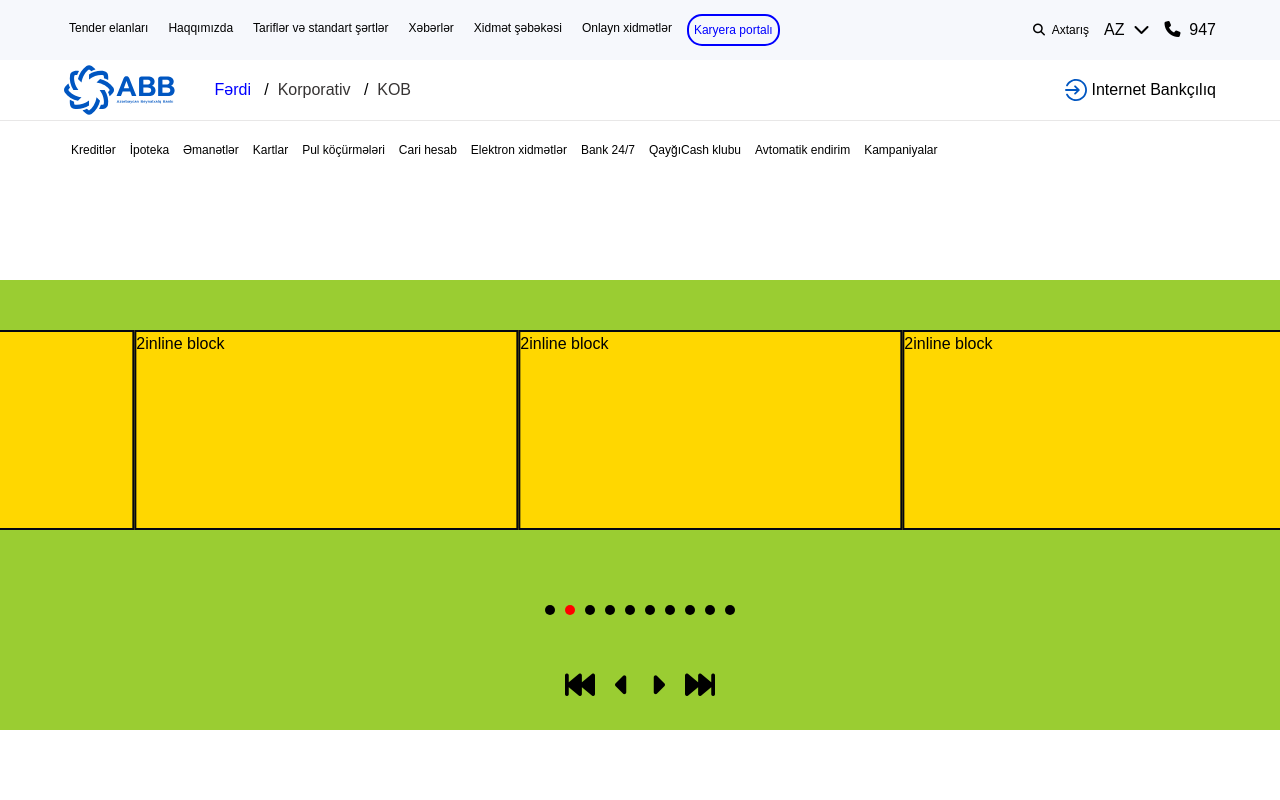
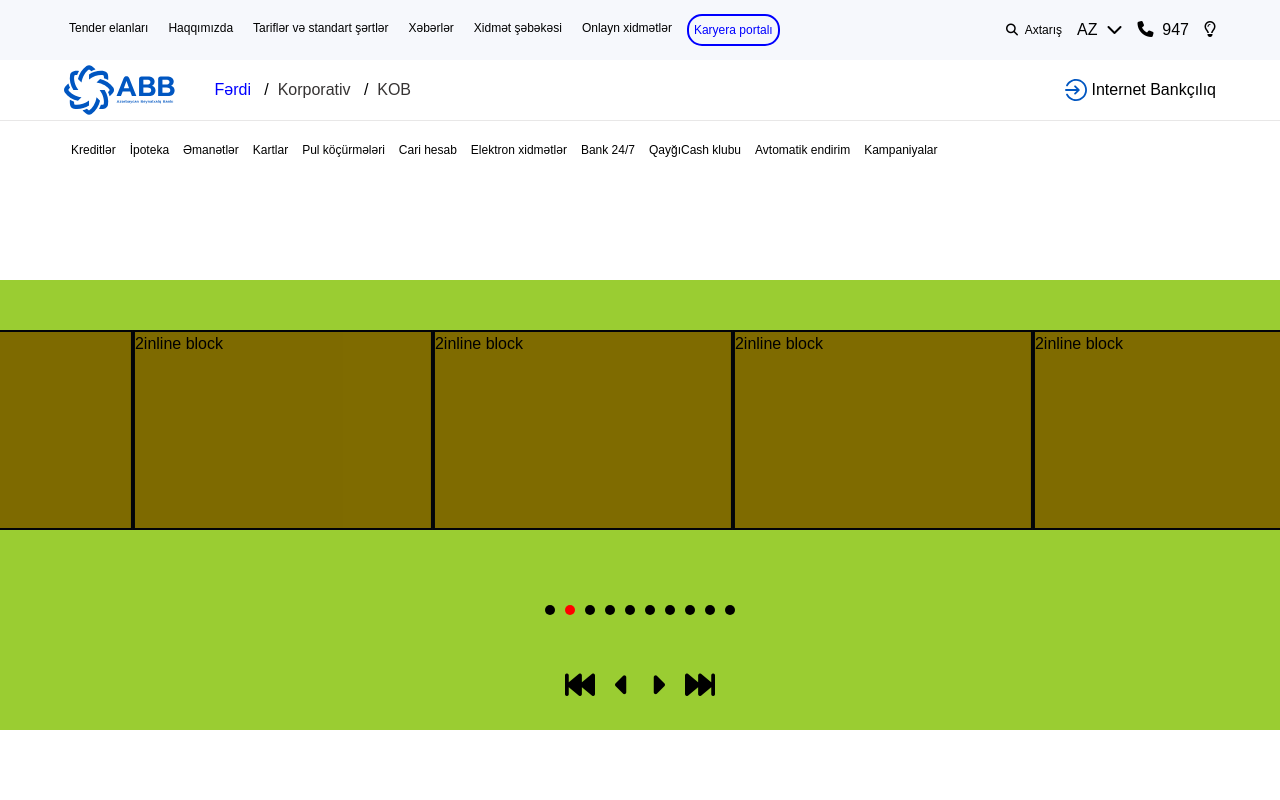
Before and after one commit to SavalanQorxmaz/final-project-abb-clone, a React (Create React App) app: page /test in a window 1280 px wide. Shown: the top 800 px of the page. Built offline with nearby package versions, Linux system fonts and the light colour scheme.

Commit message:
dark mode

```diff
--- a/package.json
+++ b/package.json
@@ -22,6 +22,8 @@
     "react-router-dom": "^6.10.0",
     "react-scripts": "5.0.1",
     "sass": "^1.62.0",
+    "sweetalert": "^2.1.2",
+    "sweetalert2": "^11.7.5",
     "typescript": "^4.9.5",
     "web-vitals": "^2.1.4"
   },
--- a/src/App.tsx
+++ b/src/App.tsx
@@ -10,10 +10,12 @@ import Kob from './pages/mainHeaderPages/Kob';
 import { useEffect } from 'react';
 import TestSlider from './components/TestSlider';
 import BackToTop from './components/BackToTop';
+import {selectDarkMode} from './slices/mainSlice'
 
 function App() {
 
   const dispatch = useDispatch()
+  const selectMode = useSelector(selectDarkMode)
 
 window.addEventListener('resize', () => {
   dispatch(screenW(window.innerWidth))
@@ -33,7 +35,7 @@ const scrollT = useSelector(selectScrollTop)
 
 
   return (
-    <div id='app' className="App">
+    <div id='app' className={selectMode? ' bg-black text-yellow-950' : 'bg-white text-black'}>
 
 <Header/>
 <SearchBar/>
--- a/src/components/Footer.tsx
+++ b/src/components/Footer.tsx
@@ -4,13 +4,15 @@ import { selectScreenW } from '../screenSlice'
 import { Link } from 'react-router-dom'
 import abbIcon from '../icons/logo.svg'
 import internetBankingIcon  from '../icons/internet-banking-signin.svg'
+import { selectDarkMode } from '../slices/mainSlice'
 
 const Footer = () => {
 
     const screenW = useSelector(selectScreenW)
+    const selectMode = useSelector(selectDarkMode)
 
   return (
-    <div className='footer border-t-2 border-gray-100 mt-20'>
+    <div className='footer border-t-2 border-gray-100 mt-20' >
         <div className='footer-top-back '>
             <div className='my-container'>
                 <div className='footer-top py-5'>
@@ -37,7 +39,7 @@ const Footer = () => {
             </div>
         </div>
 
-                        <div className='footer-bottom-back bg-neutral-100 pt-10'>
+                        <div className={ selectMode ? 'footer-bottom-back bg-black text-white pt-10' : 'footer-bottom-back bg-neutral-100 text-black pt-10'}>
 
                         <div className='footer-bottom'>
                             {
--- a/src/components/Header.tsx
+++ b/src/components/Header.tsx
@@ -41,7 +41,8 @@ useEffect(() => {
   return (
 
 
-      (screenW === 'web') ?  <div className={scrollIsUp? 'header header-scroll': 'header header-default'}>
+      (screenW === 'web') ?
+       <div className={scrollIsUp? 'header header-scroll': 'header header-default'}>
       <HeaderTop/>
       <HeaderMain/>
       <HeaderBottom/>
--- a/src/components/TestSlider.tsx
+++ b/src/components/TestSlider.tsx
@@ -7,7 +7,7 @@ import { selectScreenW } from '../screenSlice';
 
 // TEMPLATE CARD
 const Card = ()=>{
-  return <div className='inline-block w-96 h-full border-2 border-gray-950'>2inline block</div>
+  return <div style={{width: '300px'}} className='inline-block  h-full border-2 border-gray-950'>2inline block</div>
 }
 
 
@@ -25,7 +25,13 @@ const TestSlider = (props:any) => {
   const frameWidthRef = useRef<any>()
   const sliderWidthRef = useRef<any>()
   const screenW = useSelector(selectScreenW)
-
+  const [mouseDown, setMouseDown] =useState(false)
+  const mouseStartRef = useRef(0)
+  const [mouseMove, setMouseMove] = useState({
+    previousPoint: mouseStartRef.current,
+    nextPoint: mouseStartRef.current,
+    distanceNextToPrevious:0
+  })
   // oturulecek cardlarin sayini avtomatik teyin ede bilmek ucun
   // gelen datani bu state e oturmek lazimdir
   const [cardData, setCardData] = useState<any[]>([1,2,3,4,5,6,7,8,9,10])
@@ -41,11 +47,13 @@ const TestSlider = (props:any) => {
   const sliderStyle: CSSProperties = {
     whiteSpace: 'nowrap',
     height: '200px',
-    width: 'fit-content',
+    width: 'fit-content' ,
     margin: '50px 0px',
     backgroundColor: 'gold',
     transform: `translateX(${currentPosition}%)`,
-    transition: '1s'
+    transition: '1s',
+
+    position: 'relative'
   }
 
   const controllersContainerStyle:CSSProperties = {
@@ -69,6 +77,16 @@ const TestSlider = (props:any) => {
     borderRadius: '50%',
     backgroundColor:'black',
     margin: '5px',
+  }
+
+  const coverStyle:CSSProperties = {
+    position: 'absolute',
+    top: '0px',
+    left: '0px',
+    right: '0px',
+    bottom: '0px',
+    backgroundColor: 'black',
+    opacity: '0.5'
   }
 
 
@@ -131,8 +149,8 @@ const TestSlider = (props:any) => {
     previousTimeRef.current = Date.now();
 
     if(currentPositionRef.current < 0 ) {
-      if(currentPositionRef.current === (-cardData.length + 1)){
-        currentPositionRef.current  = -cardData.length+1  +  Math.floor( frameWidthRef.current.offsetWidth*80/100 /(sliderWidthRef.current.offsetWidth /cardData.length))
+      if(currentPositionRef.current === (-cardData.length + 1) && (frameWidthRef.current.offsetWidth*80/100 >= sliderWidthRef.current.offsetWidth /cardData.length) ){
+        currentPositionRef.current  = -cardData.length + 1 +  Math.floor( frameWidthRef.current.offsetWidth*80/100 /(sliderWidthRef.current.offsetWidth /cardData.length))
         setCurrentPosition(currentPositionRef.current * 100 / cardData.length)
      }
       else {
@@ -198,6 +216,48 @@ const TestSlider = (props:any) => {
     }
   }
 
+  const mouseDownF = (e:any) => {
+    e.preventDefault()
+    setMouseDown(true)
+    mouseStartRef.current = e.pageX
+    setMouseMove({...mouseMove, previousPoint:e.pageX})
+  }
+
+  const mouseMoveF = (e:any) => {
+    e.preventDefault()
+    if(mouseDown){
+      setMouseMove({...mouseMove, nextPoint:e.pageX})
+      setCurrentPosition(currentPosition +(( mouseMove.nextPoint - mouseMove.previousPoint)/ sliderWidthRef.current.offsetWidth * 100))
+
+    }
+  }
+
+
+
+  useEffect(()=>{
+
+    previousTimeRef.current = Date.now();
+
+    setMouseMove({...mouseMove, previousPoint:mouseMove.nextPoint})
+  },[mouseMove.nextPoint])
+
+  useEffect(()=>{
+
+  },[mouseMove.previousPoint])
+
+  const mouseUpF =(e:any) => {
+    e.preventDefault()
+    setMouseDown(false)
+    if((sliderWidthRef.current.offsetWidth / cardData.length) /  (mouseMove.nextPoint - mouseStartRef.current) >2 ){
+currentPositionRef.current += Math.ceil((mouseMove.nextPoint - mouseStartRef.current) / (sliderWidthRef.current.offsetWidth / cardData.length))
+setCurrentPosition(currentPosition + Math.abs(Math.ceil((mouseMove.nextPoint - mouseStartRef.current) / (sliderWidthRef.current.offsetWidth / cardData.length)) * (sliderWidthRef.current.offsetWidth / cardData.length)))
+
+    }
+
+    console.log((sliderWidthRef.current.offsetWidth / cardData.length) /  (mouseMove.nextPoint - mouseStartRef.current) )
+    console.log(Math.ceil((mouseMove.nextPoint - mouseStartRef.current) / (sliderWidthRef.current.offsetWidth / cardData.length)))
+  }
+
 
 
 
@@ -215,6 +275,7 @@ const TestSlider = (props:any) => {
           }
 
 
+          <div onMouseDown={mouseDownF} onMouseMove ={mouseMoveF} onMouseUp = {mouseUpF} style={coverStyle} >cover</div>
 
         </div>
 
@@ -233,6 +294,7 @@ const TestSlider = (props:any) => {
             <i style={{fontSize: '30px', margin: '10px', cursor: 'pointer'}} onClick={moveRightF} className="fa-solid fa-caret-right"></i>
             <i style={{fontSize: '30px', margin: '10px', cursor: 'pointer'}} onClick={moveEndF} className="fa-solid fa-forward-fast"></i>
           </div>
+
       </div>
     </>
   )
--- a/src/components/headers/HeaderBottom.tsx
+++ b/src/components/headers/HeaderBottom.tsx
@@ -3,7 +3,6 @@ import { useState, useEffect } from 'react'
 import {Link} from 'react-router-dom'
 import {useSelector} from 'react-redux'
 import { selectScreenW } from '../../screenSlice'
-import Credit from './headerGroups/Credit'
 import Tender from './headerGroups/Tender'
 import creditImg from '../../icons/Kredit_sub_iba.png'
 import ipotecaImg from '../../icons/ipoteka-02.png'
--- a/src/components/headers/HeaderMain.tsx
+++ b/src/components/headers/HeaderMain.tsx
@@ -58,7 +58,8 @@ const showClientTypesF = () => {
   return (
  <>
  {
-    screenW === 'web' ?  <div className='header-main-back'>
+    screenW === 'web' ?
+     <div className='header-main-back'>
    <div className='header-main-fixed'>
    <div className='my-container'>
     <div className='header-main'>
--- a/src/components/headers/headerGroups/Credit.tsx
+++ /dev/null
@@ -1,9 +0,0 @@
-import React from 'react'
-
-const Credit = () => {
-  return (
-    <div>Credit</div>
-  )
-}
-
-export default Credit
--- a/src/components/headers/headerGroups/Search.tsx
+++ b/src/components/headers/headerGroups/Search.tsx
@@ -5,12 +5,16 @@ import { showSearchBar } from '../../../slices/searchSlice'
 import { selectSearcBar } from '../../../slices/searchSlice'
 import flagEn from '../../../icons/flag-uk.svg'
 import flagRu from '../../../icons/flag-ru.svg'
+import swal from 'sweetalert';
+import Swal from 'sweetalert2'
+import { darkMode, selectDarkMode } from '../../../slices/mainSlice'
 
 const Search = () => {
 
   const scrollTop = useSelector(selectScrollTop)
   const dispatch = useDispatch()
   const searchBar = useSelector(selectSearcBar)
+  const selectMode = useSelector(selectDarkMode)
 
   const [changeLanguage, setChangeLanguage] = useState(false)
 
@@ -36,6 +40,16 @@ document.body.addEventListener('click', (e:any) => {
   }
 
 
+  const undefinedLanguageAlert = () => {
+    Swal.fire({
+        title: "Success",
+        text: "Alert successful",
+        icon: "success",
+        confirmButtonText: "OK",
+      });
+}
+
+
   return (
     <>
       <ul  className='search'>
@@ -54,11 +68,19 @@ document.body.addEventListener('click', (e:any) => {
             <div  onClick={changeLanguageF}   className='change-language-cover'></div>
        </div>
           <div className={changeLanguage ? 'other-language ' : ' display-none'}>
-          <div onClick={()=>console.log('en')}>
+          <div onClick={()=>{ swal({
+      title: "Xəta",
+      text: "Dil mövcud",
+      icon: "warning",
+    });}}>
            <img src={flagEn}alt="" /> &nbsp;
             <span> EN</span>
             </div>
-          <div onClick={()=>console.log('ru')}>
+          <div   onClick={()=>{ swal({
+      title: "Xəta",
+      text: "Dil mövcud deyil",
+      icon: "warning",
+    });}}>
           <img src={flagRu}alt="" />&nbsp;
             <span>RU</span>
             </div>
@@ -67,6 +89,17 @@ document.body.addEventListener('click', (e:any) => {
         <li>
             <i className="fa-solid fa-phone"></i> &nbsp;
             <span>947</span>
+            </li>
+            <li>
+
+              {
+                selectMode ?
+                <i onClick={()=>dispatch(darkMode(false))} className="fa-solid fa-lightbulb"></i>
+                :
+                <i onClick={()=>dispatch(darkMode(true))} className="fa-regular fa-lightbulb"></i>
+              }
+
+
             </li>
 
 
--- /dev/null
+++ b/src/slices/mainSlice.ts
@@ -0,0 +1,32 @@
+
+import { createSlice } from "@reduxjs/toolkit";
+
+
+interface mainSliceType {
+       mode:{
+        darkMode: boolean
+       }
+
+}
+
+const initialState = {
+    darkMode: false
+}
+
+
+const mainSlice = createSlice({
+    name: 'mainSlice',
+    initialState,
+    reducers: {
+        darkMode: (state, action)=>{
+            state.darkMode = action.payload
+        }
+    }
+})
+
+
+export const selectDarkMode = (state:mainSliceType)=> state.mode.darkMode
+
+export const {darkMode} = mainSlice.actions
+
+export default mainSlice.reducer
--- a/src/store.ts
+++ b/src/store.ts
@@ -2,6 +2,7 @@ import { configureStore } from "@reduxjs/toolkit";
 import screenReducer from './screenSlice'
 import serchBarReducer from './slices/searchSlice'
 import headerReducer from './slices/headerSlice'
+import mainSliceReducer from './slices/mainSlice'
 
 
 export const store = configureStore({
@@ -9,5 +10,6 @@ export const store = configureStore({
         screenPosition: screenReducer,
         searchBar: serchBarReducer,
         header: headerReducer,
+        mode: mainSliceReducer
     }
 })
```
Also changed, not shown: 1 other file (tests, documents, lock files or other folders).
